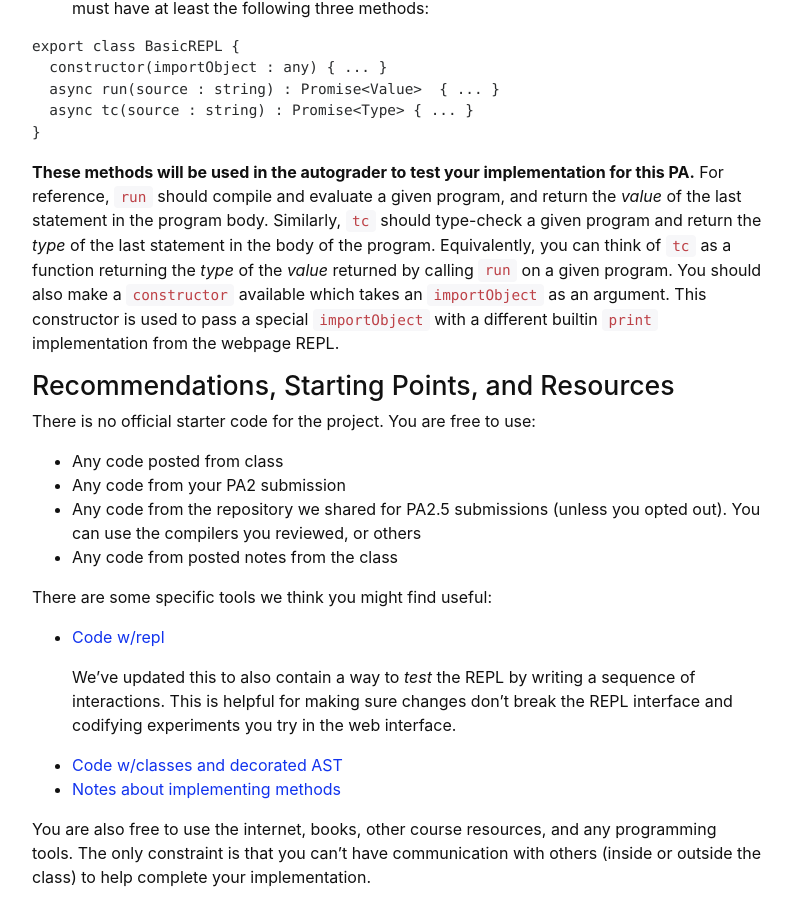
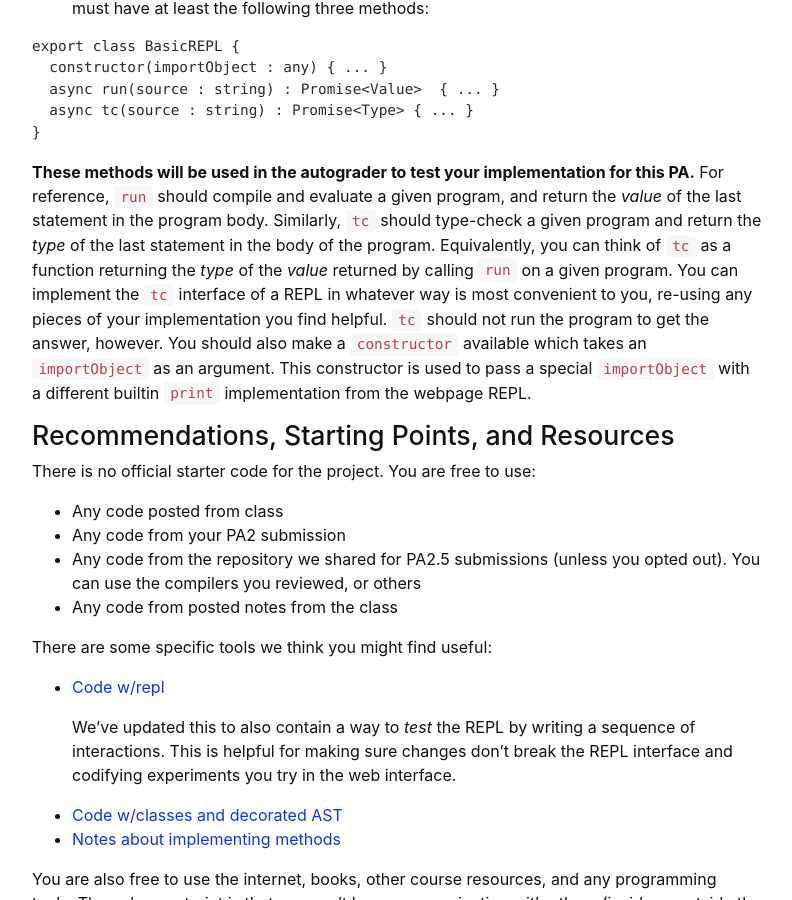
Before and after one commit to ucsd-cse231-w21/ucsd-cse231-w21.github.io, a Jekyll site: the page built from pa3/index.md, in a window 1280 px wide and 900 px high, scrolled down 2780 px. Shown: the whole window, without its empty margins (243-1035 px from the left). Built offline with Jekyll 4.4.1, drawn with Linux system fonts in a browser that asks for light colours; nearby versions of some CDN libraries.

Commit message:
add a bit about tc implementation

```diff
--- a/pa3/index.md
+++ b/pa3/index.md
@@ -143,6 +143,9 @@ return the _value_ of the last statement in the program body. Similarly, `tc`
 should type-check a given program and return the _type_ of the last statement
 in the body of the program. Equivalently, you can think of `tc` as a function
 returning the _type_ of the _value_ returned by calling `run` on a given program.
+You can implement the `tc` interface of a REPL in whatever way is most convenient
+ to you, re-using any pieces of your implementation you find helpful.
+ `tc` should not run the program to get the answer, however.
 You should also make a `constructor` available which takes an `importObject`
 as an argument. This constructor is used to pass a special `importObject` with
 a different builtin `print` implementation from the webpage REPL.
```
